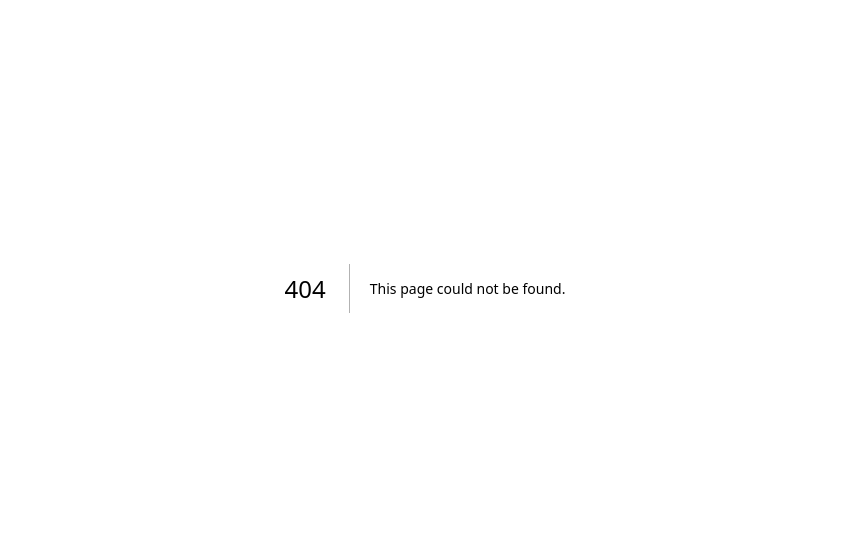
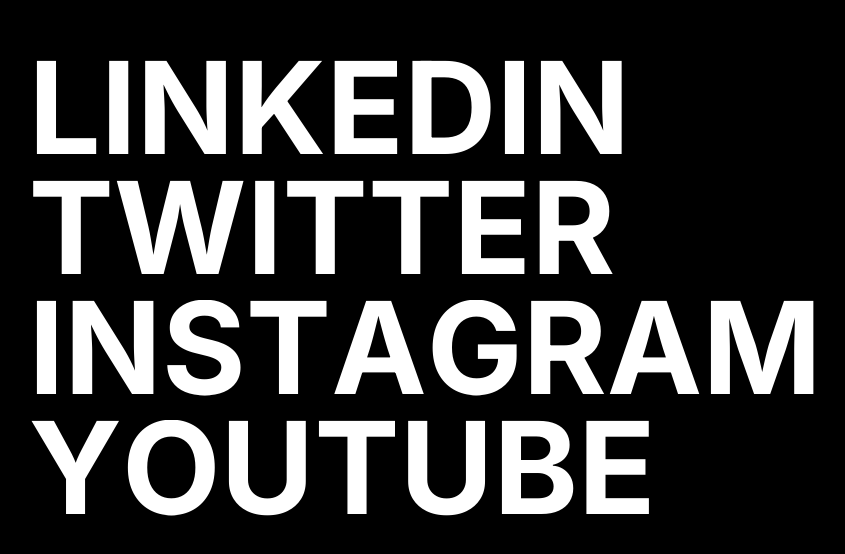
Before and after one commit to ghostMelo13/framer-components, a Next.js app: page /tr/staggered in a window 1280 px wide. Before the commit this address had no page. Shown: the part 112-666 px from the top of the page, without its empty margins (215-1060 px from the left). Built offline with nearby package versions, Linux system fonts and the light colour scheme.

Commit message:
staggered

```diff
--- /dev/null
+++ b/src/app/tr/staggered/page.tsx
@@ -0,0 +1,73 @@
+"use client"
+import { motion } from "framer-motion"
+
+
+export default function Staggered() {
+  return (
+    <main className="min-h-screen grid gap-2 px-8 place-content-center bg-black text-white ">
+
+        <section className="flex flex-col gap-6 ">
+            <FlipLink href="#">Linkedin</FlipLink>
+            <FlipLink href="#">Twitter</FlipLink>
+            <FlipLink href="#">Instagram</FlipLink>
+            <FlipLink href="#">Youtube</FlipLink>
+        </section>
+    </main>
+  )
+}
+
+const DURATION = 0.25;
+const STAGGER = 0.025;
+
+const FlipLink = ({ children, href }: { children: string, href: string }) => {
+    return (
+        <motion.a
+            initial="initial"
+            whileHover="hovered"
+            href={href}
+            className="relative block overflow-hidden
+            whitespace-nowrap text-4xl text-white
+            font-bold uppercase sm:text-7xl md:text-8xl lg:text-9xl"
+            style={{lineHeight: 0.75}}
+        >
+            <div>
+                {children.split("").map((el, i) => (
+                    <motion.span
+                        variants={{
+                            initial: { y: 0},
+                            hovered: { y: "-110%" }
+                        }}
+                        transition={{
+                            duration: DURATION,
+                            ease: "easeInOut",
+                            delay: STAGGER*i
+                        }}
+                        key={i}
+                        className="inline-block"
+                    >
+                        {el}
+                    </motion.span>
+                ))}
+            </div>
+            <div className="absolute inset-0">
+                {children.split("").map((el, i) => (
+                   <motion.span
+                        variants={{
+                            initial: { y: "100%" },
+                            hovered: { y: 0 }
+                        }}
+                        transition={{
+                            duration: DURATION,
+                            ease: "easeInOut",
+                            delay: STAGGER*i
+                        }}
+                        key={i}
+                        className="inline-block"
+                    >
+                        {el}
+                    </motion.span>
+                ))}
+            </div>
+        </motion.a>
+    )
+}
```
